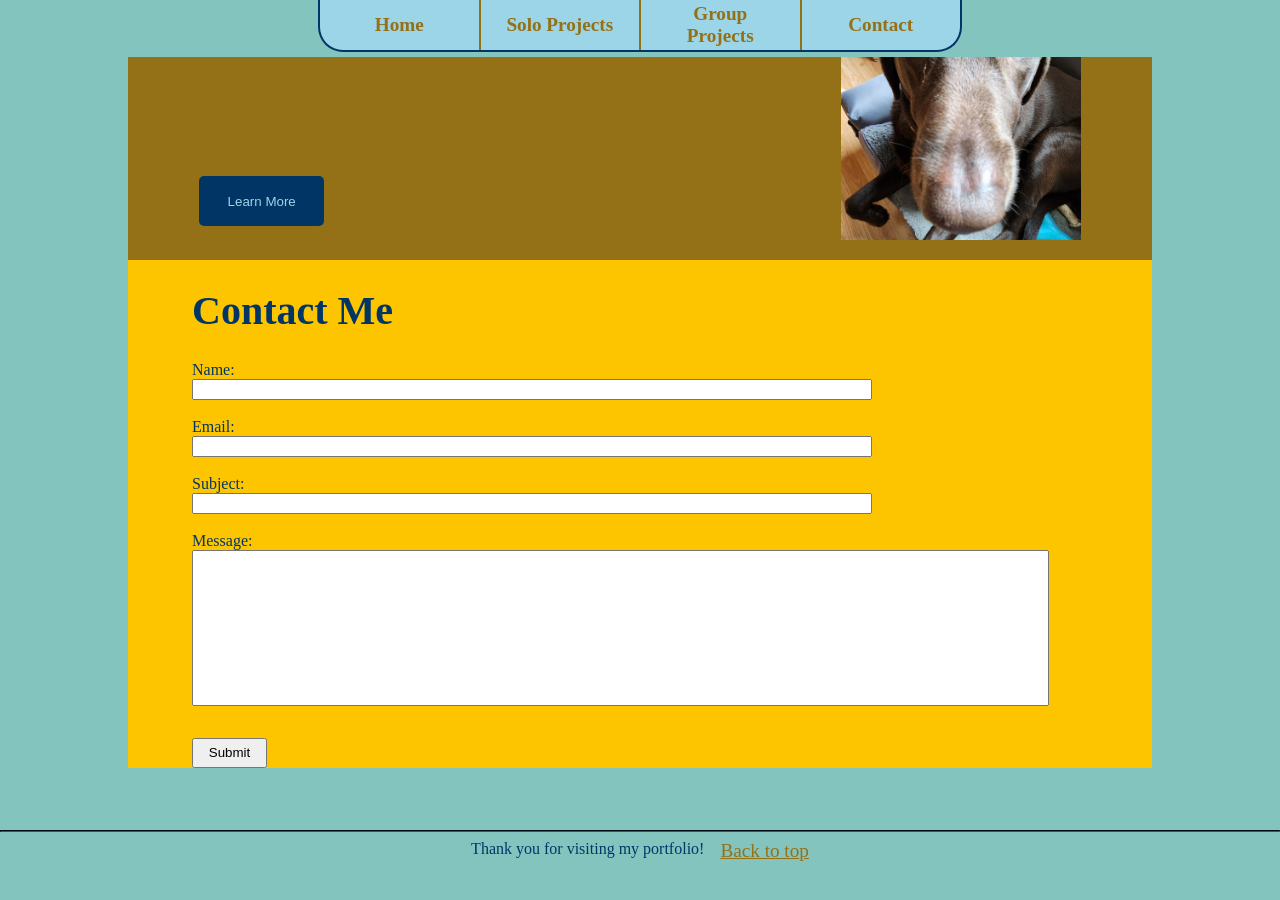
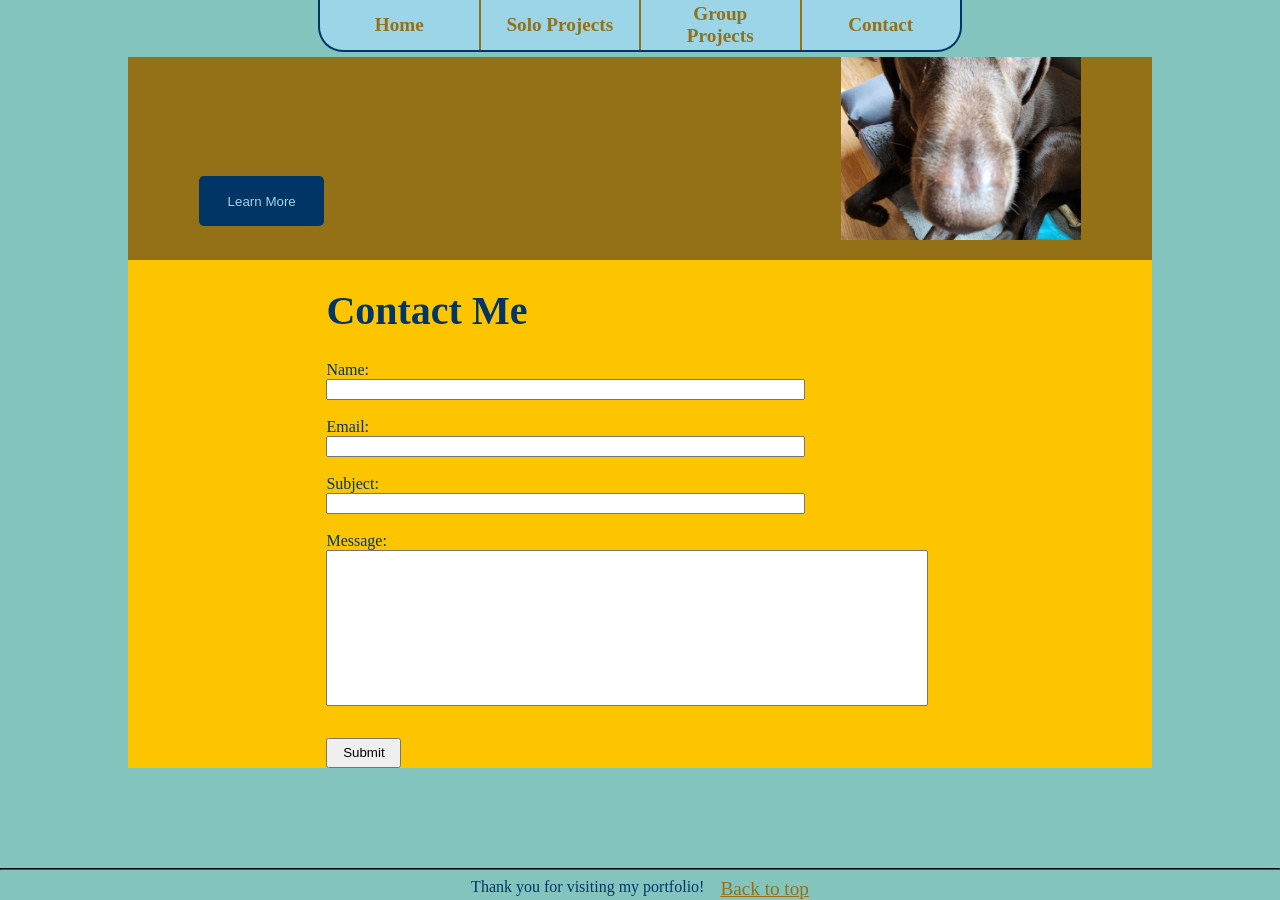
Before and after one commit to TKothenbeutel/Portfolio, a Jekyll site: the page built from index.html, in a window 1280 px wide and 900 px high, scrolled down 869 px. Built offline with Jekyll 4.4.1, drawn with Linux system fonts in a browser that asks for light colours; before the commit the page ends 1731 px from its top, so only the background shows below that.

Commit message:
added space before footer

```diff
--- a/_layouts/default.html
+++ b/_layouts/default.html
@@ -13,7 +13,7 @@
         <a class="headButton" href="/Portfolio/index.html">Home</a>
         <a class="headButton" href="">Solo Projects</a>
         <a class="headButton" href="">Group Projects</a>
-        <a class="headButton" href="/Portfolio/index.html#formBox" id="navEnd">Contact</a>
+        <a class="headButton" href="/Portfolio/index.html#contact" id="navEnd">Contact</a>
       </nav>
     </div>
   </header>
--- a/index.html
+++ b/index.html
@@ -37,8 +37,8 @@
       <img src="images/zumaGroupP.jpg" alt="Collage of my group projects" class="rightImage">
     </div>
 
-    <div class="section" style="background-color: var(--color-accent1);">
-      <div class="textbox" id="formBox">
+    <div class="section" style="background-color: var(--color-accent1); margin-bottom: 3%;">
+      <div class="textbox" id="contact">
         <h1>Contact Me</h1>
          <form>
           <label for="name">Name:</label><br>
```
